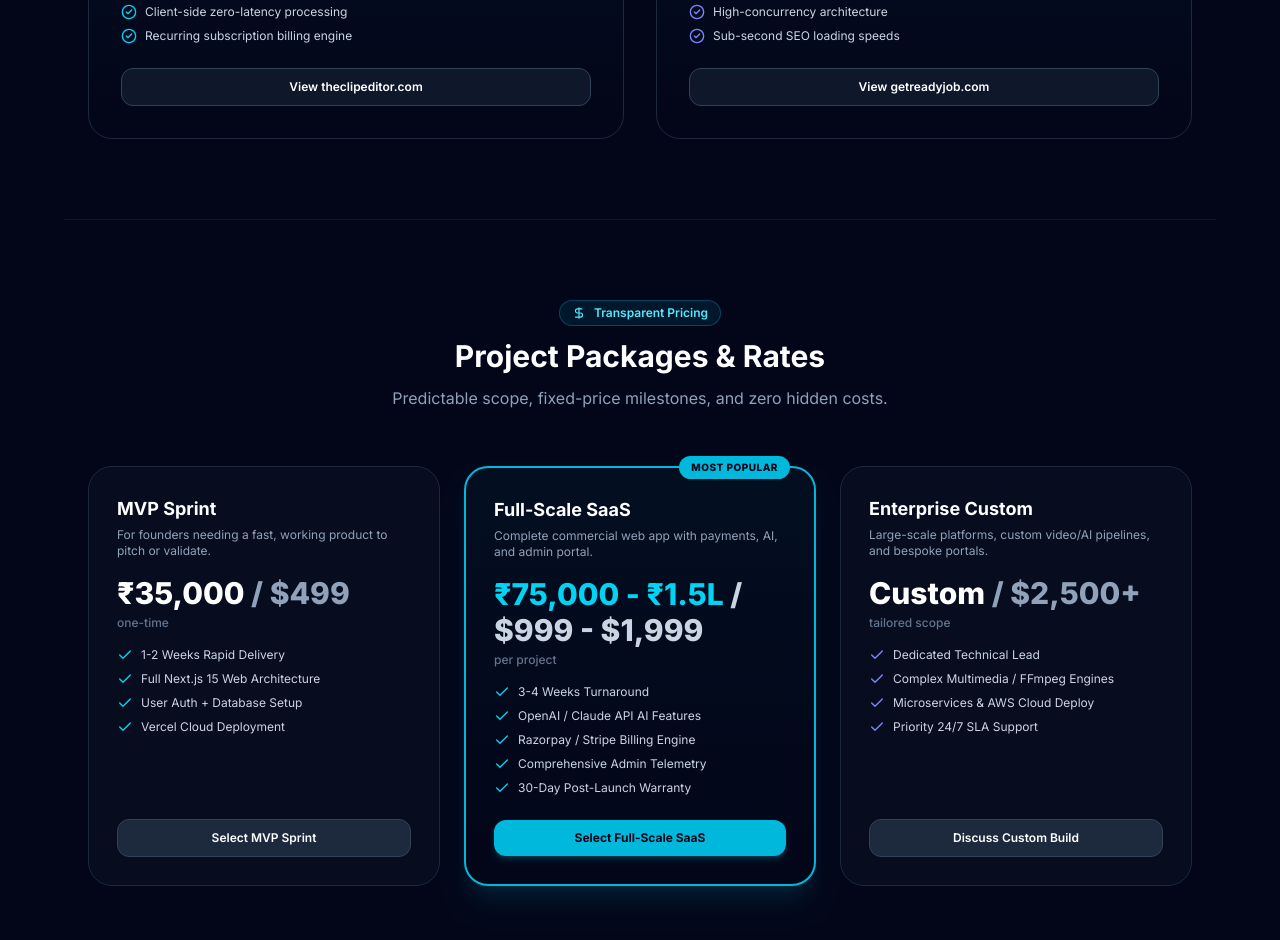
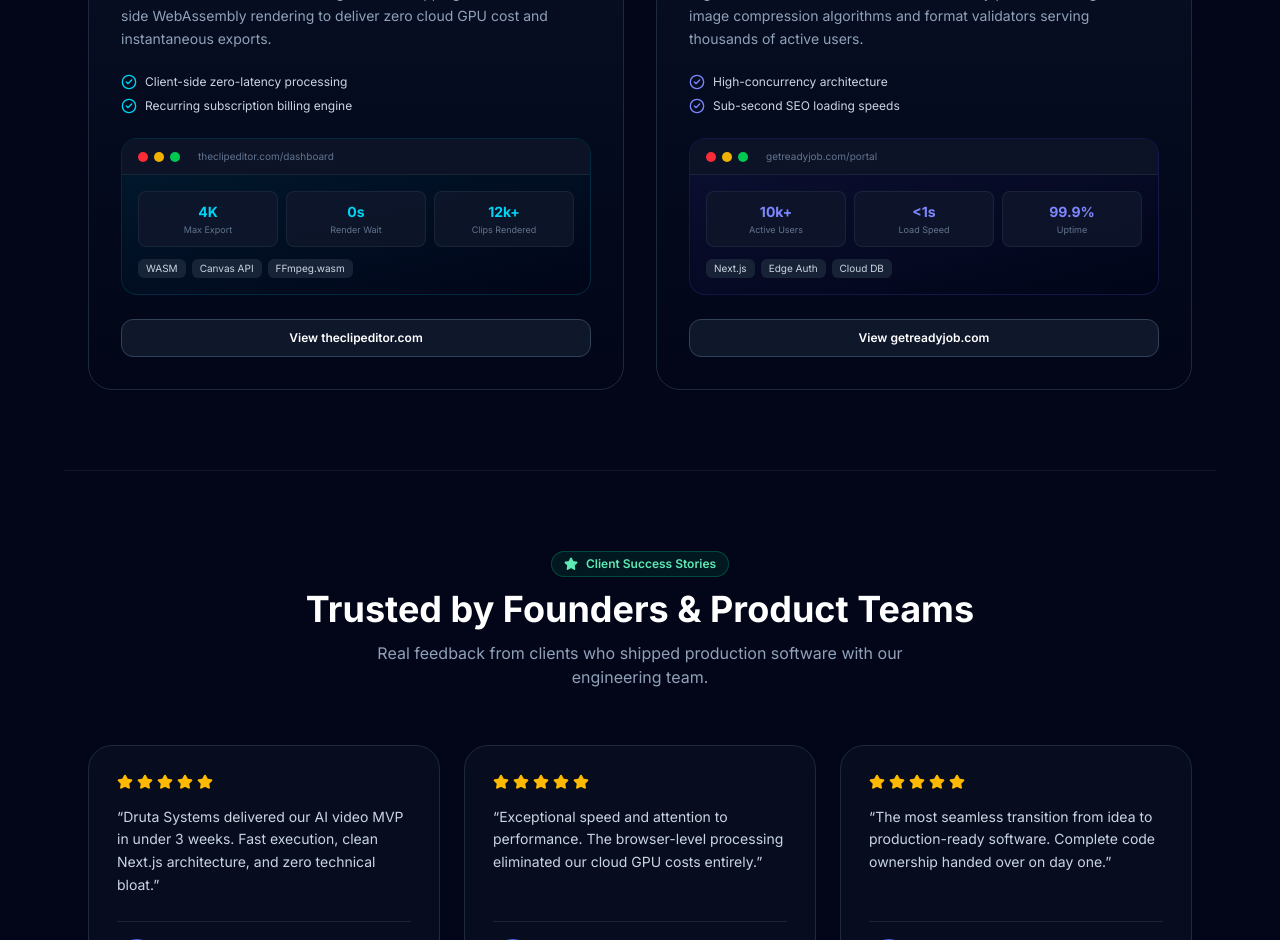
Before and after one commit to rajeshkhola-ry/drutasystems, a Next.js app: page /products in a window 1280 px wide. Shown: the part 1860-2800 px from the top of the page. Built offline with nearby package versions, Linux system fonts and the light colour scheme.

Commit message:
Added client testimonials, team badge, and UI preview mockups

```diff
--- /dev/null
+++ b/src/app/components/ProductMockup.tsx
@@ -0,0 +1,54 @@
+type Accent = 'cyan' | 'indigo';
+
+const ACCENT_STYLES: Record<Accent, { text: string; border: string; glow: string }> = {
+  cyan: {
+    text: 'text-cyan-400',
+    border: 'border-cyan-500/20',
+    glow: 'from-cyan-500/10',
+  },
+  indigo: {
+    text: 'text-indigo-400',
+    border: 'border-indigo-500/20',
+    glow: 'from-indigo-500/10',
+  },
+};
+
+interface ProductMockupProps {
+  url: string;
+  accent: Accent;
+  stats: { value: string; label: string }[];
+  badges: string[];
+}
+
+// Stylized browser-window preview used inside product showcase cards.
+export default function ProductMockup({ url, accent, stats, badges }: ProductMockupProps) {
+  const styles = ACCENT_STYLES[accent];
+
+  return (
+    <div className={`mb-6 rounded-2xl border ${styles.border} bg-slate-950/80 overflow-hidden shadow-inner`}>
+      <div className="flex items-center gap-1.5 px-4 py-2.5 bg-slate-900/80 border-b border-slate-800/80">
+        <span className="w-2.5 h-2.5 rounded-full bg-red-500" />
+        <span className="w-2.5 h-2.5 rounded-full bg-yellow-500" />
+        <span className="w-2.5 h-2.5 rounded-full bg-green-500" />
+        <span className="ml-3 text-[10px] text-slate-500 font-mono truncate">{url}</span>
+      </div>
+      <div className={`p-4 bg-gradient-to-br ${styles.glow} to-transparent`}>
+        <div className="grid grid-cols-3 gap-2 mb-3">
+          {stats.map((s) => (
+            <div key={s.label} className="p-2.5 rounded-lg bg-slate-900/80 border border-slate-800/80 text-center">
+              <div className={`text-sm font-bold ${styles.text}`}>{s.value}</div>
+              <div className="text-[9px] text-slate-500 mt-0.5 leading-tight">{s.label}</div>
+            </div>
+          ))}
+        </div>
+        <div className="flex flex-wrap gap-1.5">
+          {badges.map((b) => (
+            <span key={b} className="px-2 py-0.5 rounded-md bg-slate-800/80 text-[10px] text-slate-300 font-mono">
+              {b}
+            </span>
+          ))}
+        </div>
+      </div>
+    </div>
+  );
+}
--- /dev/null
+++ b/src/app/components/Testimonials.tsx
@@ -0,0 +1,73 @@
+import { Star } from 'lucide-react';
+
+const testimonials = [
+  {
+    quote:
+      'Druta Systems delivered our AI video MVP in under 3 weeks. Fast execution, clean Next.js architecture, and zero technical bloat.',
+    name: 'Alex M.',
+    role: 'SaaS Founder',
+    location: 'US',
+  },
+  {
+    quote:
+      'Exceptional speed and attention to performance. The browser-level processing eliminated our cloud GPU costs entirely.',
+    name: 'Rohan K.',
+    role: 'Product Lead',
+    location: 'India',
+  },
+  {
+    quote:
+      'The most seamless transition from idea to production-ready software. Complete code ownership handed over on day one.',
+    name: 'David L.',
+    role: 'Tech Director',
+    location: 'UK',
+  },
+];
+
+export default function Testimonials() {
+  return (
+    <section id="testimonials" className="py-20 px-6 max-w-6xl mx-auto border-t border-slate-900">
+      <div className="text-center mb-14">
+        <div className="inline-flex items-center gap-2 px-3 py-1 rounded-full border border-emerald-500/30 bg-emerald-500/10 text-emerald-300 text-xs font-semibold mb-3">
+          <Star className="w-3.5 h-3.5 fill-emerald-300" /> Client Success Stories
+        </div>
+        <h2 className="text-3xl sm:text-4xl font-bold text-white mb-3">Trusted by Founders & Product Teams</h2>
+        <p className="text-slate-400 max-w-xl mx-auto text-sm sm:text-base">
+          Real feedback from clients who shipped production software with our engineering team.
+        </p>
+      </div>
+
+      <div className="grid grid-cols-1 md:grid-cols-3 gap-6">
+        {testimonials.map((t) => (
+          <div
+            key={t.name}
+            className="p-7 rounded-3xl border border-slate-800 bg-slate-900/40 flex flex-col justify-between hover:border-emerald-500/40 transition-all"
+          >
+            <div>
+              <div className="flex items-center gap-1 mb-4">
+                {Array.from({ length: 5 }).map((_, i) => (
+                  <Star key={i} className="w-4 h-4 text-amber-400 fill-amber-400" />
+                ))}
+              </div>
+              <p className="text-sm text-slate-300 leading-relaxed mb-6">&ldquo;{t.quote}&rdquo;</p>
+            </div>
+            <div className="flex items-center gap-3 pt-4 border-t border-slate-800/80">
+              <div className="w-10 h-10 rounded-full bg-gradient-to-tr from-cyan-500 to-indigo-600 flex items-center justify-center text-white font-bold text-sm shrink-0">
+                {t.name.charAt(0)}
+              </div>
+              <div className="min-w-0">
+                <div className="text-sm font-bold text-white truncate">{t.name}</div>
+                <div className="flex items-center gap-1.5 mt-0.5">
+                  <span className="text-[10px] font-semibold px-2 py-0.5 rounded-full bg-slate-800 text-cyan-300 border border-slate-700">
+                    {t.role}
+                  </span>
+                  <span className="text-[10px] text-slate-500">{t.location}</span>
+                </div>
+              </div>
+            </div>
+          </div>
+        ))}
+      </div>
+    </section>
+  );
+}
--- a/src/app/page.tsx
+++ b/src/app/page.tsx
@@ -1,5 +1,6 @@
 import Link from 'next/link';
-import { Zap, Sparkles, ArrowRight, Video, Briefcase, Code, ShieldCheck, Mail, Globe, Layers, Cpu } from 'lucide-react';
+import { Zap, Sparkles, ArrowRight, Video, Briefcase, Code, ShieldCheck, Mail, Globe, Layers, Cpu, Users } from 'lucide-react';
+import Testimonials from './components/Testimonials';
 
 export default function Home() {
   return (
@@ -41,9 +42,13 @@
           <h1 className="text-4xl sm:text-6xl font-extrabold tracking-tight text-white mb-6 leading-tight">
             Engineering scalable SaaS & modern <span className="bg-gradient-to-r from-cyan-400 via-sky-300 to-indigo-400 bg-clip-text text-transparent">web technologies</span>
           </h1>
-          <p className="text-lg sm:text-xl text-slate-400 max-w-2xl mx-auto mb-10 leading-relaxed">
+          <p className="text-lg sm:text-xl text-slate-400 max-w-2xl mx-auto mb-6 leading-relaxed">
             Druta Systems is a venture and product studio creating production-ready AI software, video engines, and full-stack digital architectures.
           </p>
+          <div className="inline-flex items-start sm:items-center gap-2.5 px-5 py-3 rounded-2xl border border-slate-800 bg-slate-900/60 text-slate-300 text-xs sm:text-sm font-medium mb-10 text-left">
+            <Users className="w-4 h-4 text-emerald-400 shrink-0 mt-0.5 sm:mt-0" />
+            <span>Backed by experienced software architects and product engineers with <span className="text-white font-semibold">5+ years</span> of verified full-stack & AI delivery.</span>
+          </div>
           <div className="flex flex-wrap items-center justify-center gap-4">
             <Link href="/products" className="inline-flex items-center gap-2 px-6 py-3.5 rounded-xl bg-gradient-to-r from-cyan-500 to-indigo-600 text-white font-semibold hover:opacity-95 transition-all shadow-lg shadow-cyan-500/25">
               Explore In-House Products <ArrowRight className="w-4 h-4" />
@@ -142,6 +147,8 @@
         </div>
       </section>
 
+      <Testimonials />
+
       {/* Services / Client Capabilities */}
       <section id="services" className="py-20 px-6 bg-slate-900/30 border-t border-slate-900">
         <div className="max-w-5xl mx-auto">
--- a/src/app/products/page.tsx
+++ b/src/app/products/page.tsx
@@ -9,6 +9,8 @@
   Award, Globe2, Code2, Users, ArrowUpRight, Terminal, Laptop,
   Lock, RefreshCw, HelpCircle, ChevronDown, Check, Star
 } from 'lucide-react';
+import Testimonials from '../components/Testimonials';
+import ProductMockup from '../components/ProductMockup';
 
 export default function Home() {
   const [submitted, setSubmitted] = useState(false);
@@ -118,9 +120,13 @@
           <h1 className="text-4xl sm:text-6xl font-extrabold tracking-tight text-white mb-6 leading-tight">
             We architect & build <span className="bg-gradient-to-r from-cyan-400 via-sky-300 to-indigo-400 bg-clip-text text-transparent">World-Class Software</span> for high-growth ventures
           </h1>
-          <p className="text-lg sm:text-xl text-slate-400 max-w-2xl mx-auto mb-10 leading-relaxed">
+          <p className="text-lg sm:text-xl text-slate-400 max-w-2xl mx-auto mb-6 leading-relaxed">
             From early-stage AI MVPs to enterprise platforms, Druta Systems combines 5+ years of battle-tested engineering with cutting-edge browser processing & cloud speed.
           </p>
+          <div className="inline-flex items-start sm:items-center gap-2.5 px-5 py-3 rounded-2xl border border-slate-800 bg-slate-900/60 text-slate-300 text-xs sm:text-sm font-medium mb-10 text-left">
+            <Users className="w-4 h-4 text-emerald-400 shrink-0 mt-0.5 sm:mt-0" />
+            <span>Backed by experienced software architects and product engineers with <span className="text-white font-semibold">5+ years</span> of verified full-stack & AI delivery.</span>
+          </div>
           <div className="flex flex-wrap items-center justify-center gap-4">
             <a href="#quote-form" className="inline-flex items-center gap-2 px-6 py-3.5 rounded-xl bg-gradient-to-r from-cyan-500 to-indigo-600 text-white font-semibold hover:opacity-95 transition-all shadow-lg shadow-cyan-500/25">
               Request Project Proposal <ArrowRight className="w-4 h-4" />
@@ -227,6 +233,16 @@
                   <CheckCircle2 className="w-4 h-4 text-cyan-400" /> Recurring subscription billing engine
                 </div>
               </div>
+              <ProductMockup
+                url="theclipeditor.com/dashboard"
+                accent="cyan"
+                stats={[
+                  { value: '4K', label: 'Max Export' },
+                  { value: '0s', label: 'Render Wait' },
+                  { value: '12k+', label: 'Clips Rendered' },
+                ]}
+                badges={['WASM', 'Canvas API', 'FFmpeg.wasm']}
+              />
             </div>
             <a href="https://theclipeditor.com" target="_blank" rel="noopener noreferrer" className="w-full py-2.5 rounded-xl border border-slate-700 bg-slate-900 hover:bg-slate-800 text-center text-xs font-semibold text-white transition-all block">
               View theclipeditor.com
@@ -256,6 +272,16 @@
                   <CheckCircle2 className="w-4 h-4 text-indigo-400" /> Sub-second SEO loading speeds
                 </div>
               </div>
+              <ProductMockup
+                url="getreadyjob.com/portal"
+                accent="indigo"
+                stats={[
+                  { value: '10k+', label: 'Active Users' },
+                  { value: '<1s', label: 'Load Speed' },
+                  { value: '99.9%', label: 'Uptime' },
+                ]}
+                badges={['Next.js', 'Edge Auth', 'Cloud DB']}
+              />
             </div>
             <a href="https://getreadyjob.com" target="_blank" rel="noopener noreferrer" className="w-full py-2.5 rounded-xl border border-slate-700 bg-slate-900 hover:bg-slate-800 text-center text-xs font-semibold text-white transition-all block">
               View getreadyjob.com
@@ -263,6 +289,8 @@
           </div>
         </div>
       </section>
+
+      <Testimonials />
 
       {/* Pricing / Engagement Packages */}
       <section id="pricing" className="py-20 px-6 max-w-6xl mx-auto border-t border-slate-900">
```
